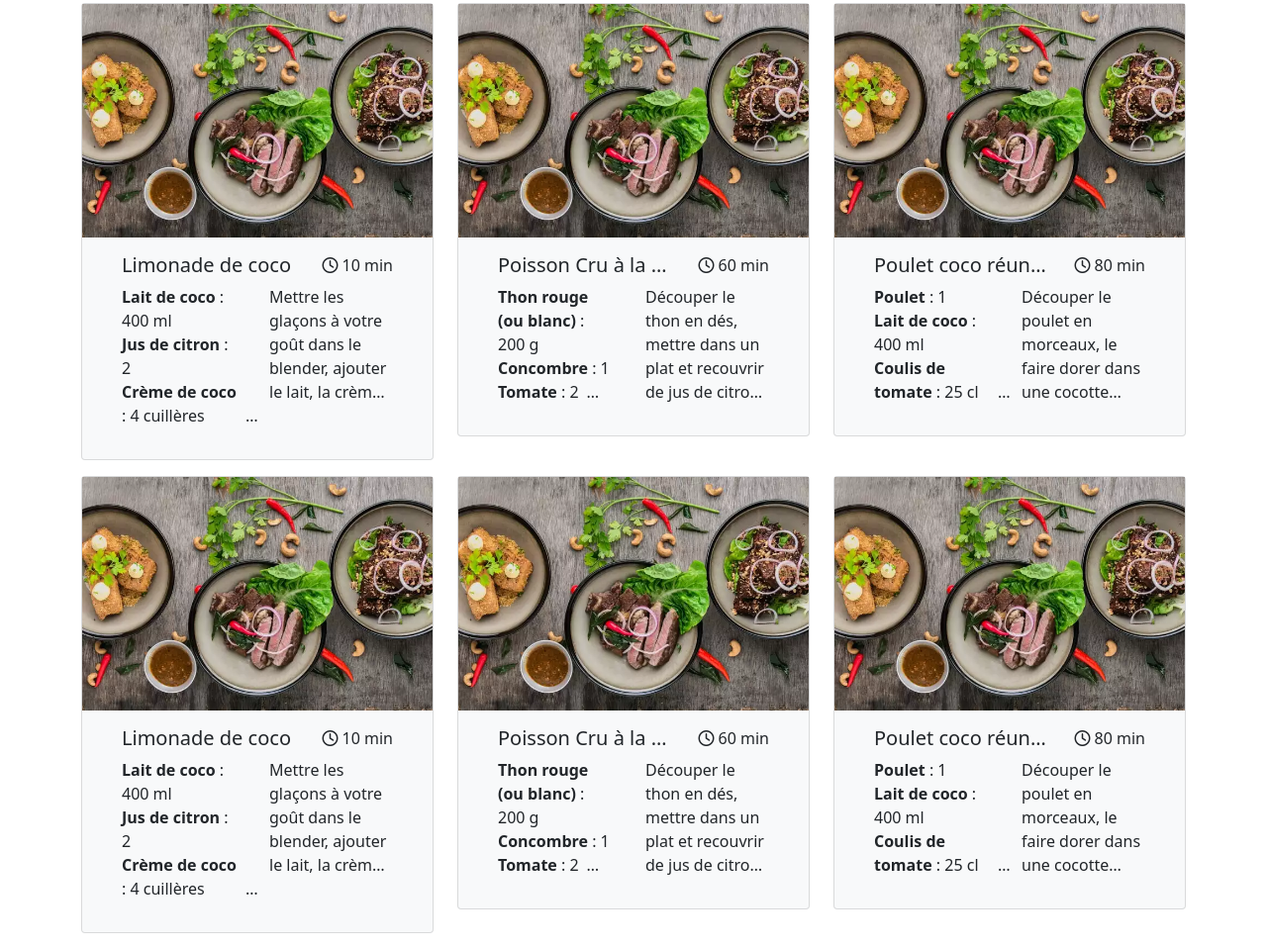
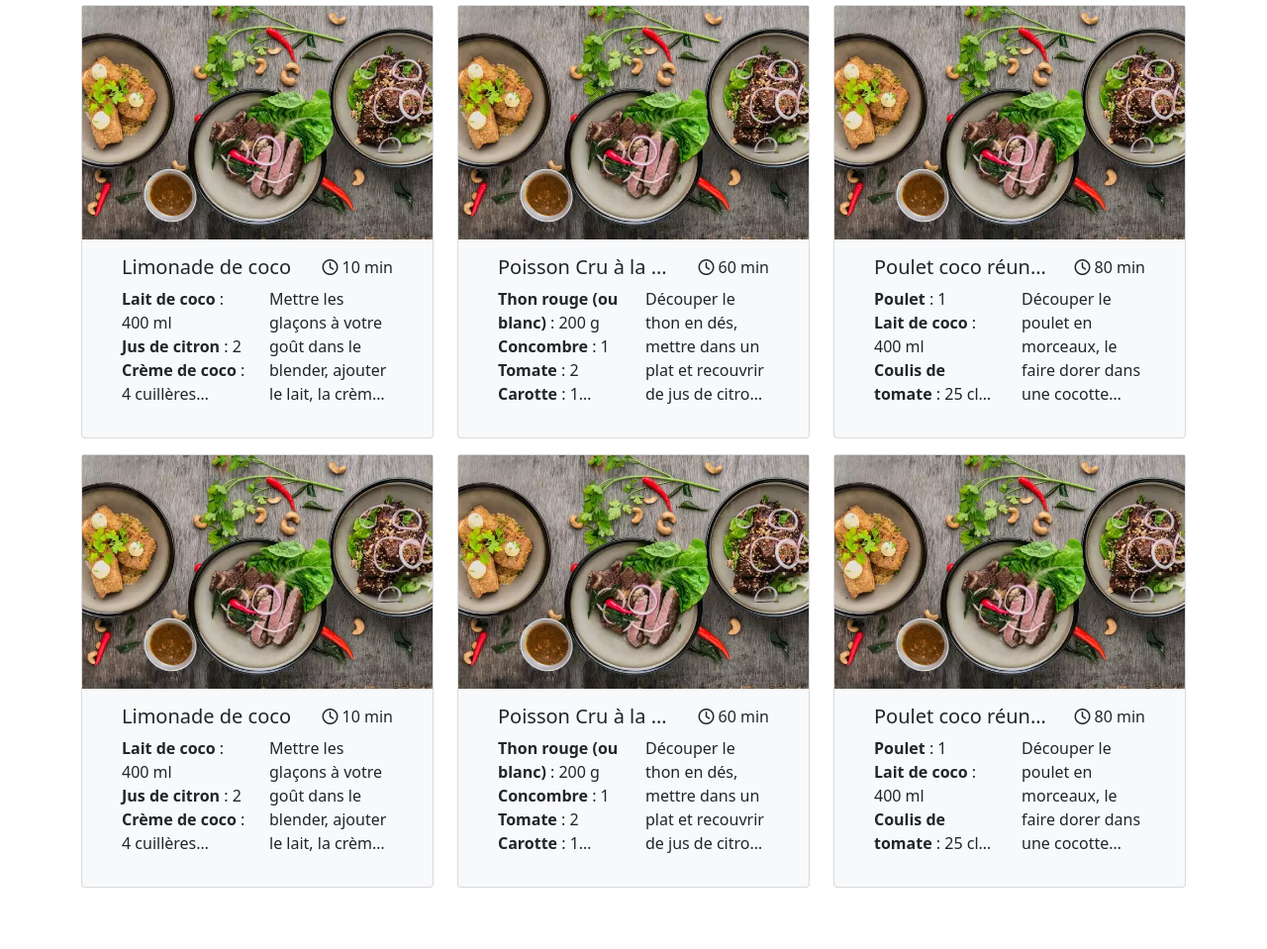
Before and after one commit to kevin-junger/kevinjunger_7_08112021, a website: page index.html in a window 1280 px wide. Shown: the part 346-1305 px from the top of the page at 99% size. After the commit the page ends 1259 px from the top, so only its background shows below. Drawn offline with nearby package versions, Linux system fonts and the light colour scheme.

Commit message:
💄 fix card ingredients and first draft for ingredient search

```diff
--- a/index.html
+++ b/index.html
@@ -53,8 +53,25 @@
         <div class="col-auto p-2 text-white bg-danger rounded">Ustensile <i class="far fa-times-circle"></i></div>
       </section>
       <section class="row mb-4 mx-1">
-        <div class="col-auto p-3 me-3 text-white bg-primary rounded">
-          Ingrédients
+        <div class="col-auto p-3 me-3 text-white bg-primary rounded form-floating">
+          <label for="ingredient-input">Ingrédients</label>
+          <input class="bg-transparent border-0 text-white" type="text" name="ingredient-input" id="ingredient-input" placeholder="Rechercher un ingrédient...">
+          <div class="mt-3 visually-hidden ingredient-list">
+            <ul class="d-flex flex-wrap list-unstyled">
+              <li class="w-50">Test</li>
+              <li class="w-50">Test</li>
+              <li class="w-50">Test</li>
+              <li class="w-50">Test</li>
+              <li class="w-50">Test</li>
+              <li class="w-50">Test</li>
+              <li class="w-50">Test</li>
+              <li class="w-50">Test</li>
+              <li class="w-50">Test</li>
+              <li class="w-50">Test</li>
+              <li class="w-50">Test</li>
+              <li class="w-50">Test</li>
+            </ul>
+          </div>
         </div>
         <div class="col-auto p-3 me-3 text-white bg-success rounded">
           Appareils
@@ -76,23 +93,13 @@
                   >
                 </div>
                 <div class="row">
-                  <ul class="col-sm-6 list-inline">
-                    <li class="list-inline-item">
-                      <strong>Lait de coco</strong> : 400 ml
-                    </li>
-                    <li class="list-inline-item">
-                      <strong>Jus de citron</strong> : 2
-                    </li>
-                    <li class="list-inline-item">
-                      <strong>Crème de coco</strong> : 4 cuillères
-                    </li>
-                    <li class="list-inline-item">
-                      <strong>Sucre</strong> : 20 g
-                    </li>
-                    <li class="list-inline-item">
-                      <strong>Glaçons</strong> : 2
-                    </li>
-                  </ul>
+                  <p class="col-sm-6">
+                    <strong>Lait de coco</strong> : 400 ml<br />
+                    <strong>Jus de citron</strong> : 2<br />
+                    <strong>Crème de coco</strong> : 4 cuillères<br />
+                    <strong>Sucre</strong> : 20 g<br />
+                    <strong>Glaçons</strong> : 2<br />
+                  </p>
                   <p class="col-sm-6">
                     Mettre les glaçons à votre goût dans le blender, ajouter le lait, la crème de coco, le jus de 2 citrons et le sucre. Mixer jusqu'à avoir la consistence désirée.
                   </p>
@@ -115,26 +122,14 @@
                   >
                 </div>
                 <div class="row">
-                  <ul class="col-sm-6 list-inline">
-                    <li class="list-inline-item">
-                      <strong>Thon rouge (ou blanc)</strong> : 200 g
-                    </li>
-                    <li class="list-inline-item">
-                      <strong>Concombre</strong> : 1
-                    </li>
-                    <li class="list-inline-item">
-                      <strong>Tomate</strong> : 2
-                    </li>
-                    <li class="list-inline-item">
-                      <strong>Carotte</strong> : 1
-                    </li>
-                    <li class="list-inline-item">
-                      <strong>Citron vert</strong> : 5
-                    </li>
-                    <li class="list-inline-item">
-                      <strong>Lait de coco</strong> : 100 ml
-                    </li>
-                  </ul>
+                  <p class="col-sm-6">
+                    <strong>Thon rouge (ou blanc)</strong> : 200 g<br />
+                    <strong>Concombre</strong> : 1<br />
+                    <strong>Tomate</strong> : 2<br />
+                    <strong>Carotte</strong> : 1<br />
+                    <strong>Citron vert</strong> : 5<br />
+                    <strong>Lait de coco</strong> : 100 ml
+                  </p>
                   <p class="col-sm-6">
                     Découper le thon en dés, mettre dans un plat et recouvrir de jus de citron vert (mieux vaut prendre un plat large et peu profond). Laisser reposer au réfrigérateur au moins 2 heures. Si possible faites-le le soir pour le lendemain. Après avoir laissé mariner le poisson, coupez le concombre en fines rondelles sans la peau et les tomates en prenant soin de retirer les pépins. Rayer la carotte. Ajouter les légumes au poissons avec le citron cette fois ci dans un daladier. Ajouter le lait de coco. Pour ajouter un peu plus de saveur vous pouver ajouter 1 à 2 cuillères à soupe de crème de coco.
                   </p>
@@ -157,26 +152,14 @@
                   >
                 </div>
                 <div class="row">
-                  <ul class="col-sm-6 list-inline">
-                    <li class="list-inline-item">
-                      <strong>Poulet</strong> : 1
-                    </li>
-                    <li class="list-inline-item">
-                      <strong>Lait de coco</strong> : 400 ml
-                    </li>
-                    <li class="list-inline-item">
-                      <strong>Coulis de tomate</strong> : 25 cl
-                    </li>
-                    <li class="list-inline-item">
-                      <strong>Oignon</strong> : 1
-                    </li>
-                    <li class="list-inline-item">
-                      <strong>Poivron rouge</strong> : 1
-                    </li>
-                    <li class="list-inline-item">
-                      <strong>Huile d'olive</strong> : 1 cuillère à soupe
-                    </li>
-                  </ul>
+                  <p class="col-sm-6">
+                    <strong>Poulet</strong> : 1<br />
+                    <strong>Lait de coco</strong> : 400 ml<br />
+                    <strong>Coulis de tomate</strong> : 25 cl<br />
+                    <strong>Oignon</strong> : 1<br />
+                    <strong>Poivron rouge</strong> : 1<br />
+                    <strong>Huile d'olive</strong> : 1 cuillère à soupe
+                  </p>
                   <p class="col-sm-6">
                     Découper le poulet en morceaux, le faire dorer dans une cocotte avec de l'huile d'olive. Salez et poivrez. Une fois doré, laisser cuire en ajoutant de l'eau. Au bout de 30 minutes, ajouter le coulis de tomate, le lait de coco ainsi que le poivron et l'oignon découpés en morceaux. Laisser cuisiner 30 minutes de plus. Servir avec du riz.
                   </p>
@@ -197,23 +180,13 @@
                   >
                 </div>
                 <div class="row">
-                  <ul class="col-sm-6 list-inline">
-                    <li class="list-inline-item">
-                      <strong>Lait de coco</strong> : 400 ml
-                    </li>
-                    <li class="list-inline-item">
-                      <strong>Jus de citron</strong> : 2
-                    </li>
-                    <li class="list-inline-item">
-                      <strong>Crème de coco</strong> : 4 cuillères
-                    </li>
-                    <li class="list-inline-item">
-                      <strong>Sucre</strong> : 20 g
-                    </li>
-                    <li class="list-inline-item">
-                      <strong>Glaçons</strong> : 2
-                    </li>
-                  </ul>
+                  <p class="col-sm-6">
+                    <strong>Lait de coco</strong> : 400 ml<br />
+                    <strong>Jus de citron</strong> : 2<br />
+                    <strong>Crème de coco</strong> : 4 cuillères<br />
+                    <strong>Sucre</strong> : 20 g<br />
+                    <strong>Glaçons</strong> : 2<br />
+                  </p>
                   <p class="col-sm-6">
                     Mettre les glaçons à votre goût dans le blender, ajouter le lait, la crème de coco, le jus de 2 citrons et le sucre. Mixer jusqu'à avoir la consistence désirée.
                   </p>
@@ -236,26 +209,14 @@
                   >
                 </div>
                 <div class="row">
-                  <ul class="col-sm-6 list-inline">
-                    <li class="list-inline-item">
-                      <strong>Thon rouge (ou blanc)</strong> : 200 g
-                    </li>
-                    <li class="list-inline-item">
-                      <strong>Concombre</strong> : 1
-                    </li>
-                    <li class="list-inline-item">
-                      <strong>Tomate</strong> : 2
-                    </li>
-                    <li class="list-inline-item">
-                      <strong>Carotte</strong> : 1
-                    </li>
-                    <li class="list-inline-item">
-                      <strong>Citron vert</strong> : 5
-                    </li>
-                    <li class="list-inline-item">
-                      <strong>Lait de coco</strong> : 100 ml
-                    </li>
-                  </ul>
+                  <p class="col-sm-6">
+                    <strong>Thon rouge (ou blanc)</strong> : 200 g<br />
+                    <strong>Concombre</strong> : 1<br />
+                    <strong>Tomate</strong> : 2<br />
+                    <strong>Carotte</strong> : 1<br />
+                    <strong>Citron vert</strong> : 5<br />
+                    <strong>Lait de coco</strong> : 100 ml
+                  </p>
                   <p class="col-sm-6">
                     Découper le thon en dés, mettre dans un plat et recouvrir de jus de citron vert (mieux vaut prendre un plat large et peu profond). Laisser reposer au réfrigérateur au moins 2 heures. Si possible faites-le le soir pour le lendemain. Après avoir laissé mariner le poisson, coupez le concombre en fines rondelles sans la peau et les tomates en prenant soin de retirer les pépins. Rayer la carotte. Ajouter les légumes au poissons avec le citron cette fois ci dans un daladier. Ajouter le lait de coco. Pour ajouter un peu plus de saveur vous pouver ajouter 1 à 2 cuillères à soupe de crème de coco.
                   </p>
@@ -278,26 +239,14 @@
                   >
                 </div>
                 <div class="row">
-                  <ul class="col-sm-6 list-inline">
-                    <li class="list-inline-item">
-                      <strong>Poulet</strong> : 1
-                    </li>
-                    <li class="list-inline-item">
-                      <strong>Lait de coco</strong> : 400 ml
-                    </li>
-                    <li class="list-inline-item">
-                      <strong>Coulis de tomate</strong> : 25 cl
-                    </li>
-                    <li class="list-inline-item">
-                      <strong>Oignon</strong> : 1
-                    </li>
-                    <li class="list-inline-item">
-                      <strong>Poivron rouge</strong> : 1
-                    </li>
-                    <li class="list-inline-item">
-                      <strong>Huile d'olive</strong> : 1 cuillère à soupe
-                    </li>
-                  </ul>
+                  <p class="col-sm-6">
+                    <strong>Poulet</strong> : 1<br />
+                    <strong>Lait de coco</strong> : 400 ml<br />
+                    <strong>Coulis de tomate</strong> : 25 cl<br />
+                    <strong>Oignon</strong> : 1<br />
+                    <strong>Poivron rouge</strong> : 1<br />
+                    <strong>Huile d'olive</strong> : 1 cuillère à soupe
+                  </p>
                   <p class="col-sm-6">
                     Découper le poulet en morceaux, le faire dorer dans une cocotte avec de l'huile d'olive. Salez et poivrez. Une fois doré, laisser cuire en ajoutant de l'eau. Au bout de 30 minutes, ajouter le coulis de tomate, le lait de coco ainsi que le poivron et l'oignon découpés en morceaux. Laisser cuisiner 30 minutes de plus. Servir avec du riz.
                   </p>
--- a/public/css/style.css
+++ b/public/css/style.css
@@ -1,12 +1,8 @@
-.card-body p, .card-body ul {
+.card-body p,
+.card-body ul {
   height: 100% !important;
   overflow: hidden;
   display: -webkit-box;
+  -webkit-line-clamp: 5;
   -webkit-box-orient: vertical;
 }
-.card-body p {
-  -webkit-line-clamp: 5;
-}
-.card-body ul {
-  -webkit-line-clamp: 3;
-}
```
Also changed, not shown: app/main.js (added, +8 -0 lines).
